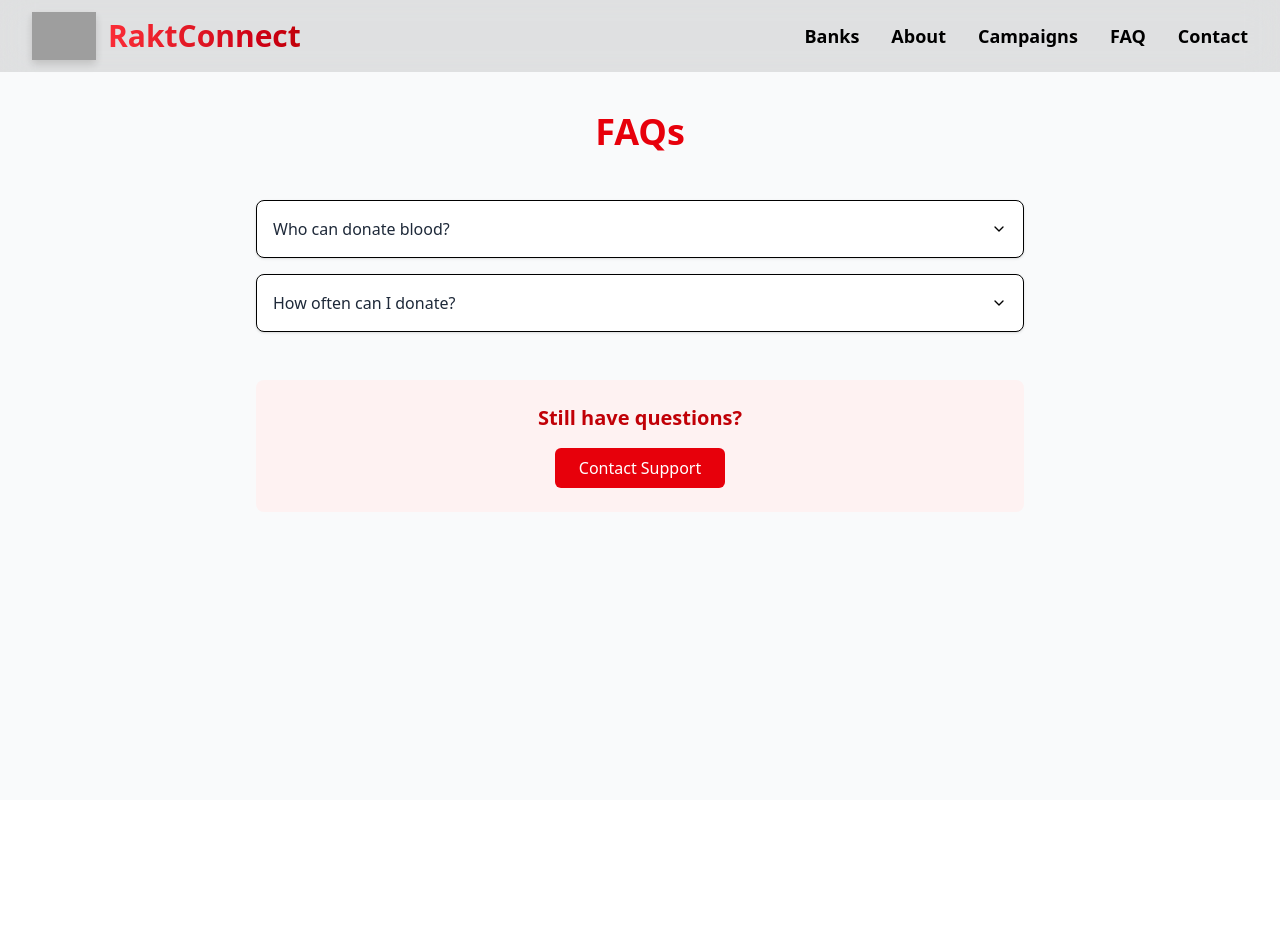
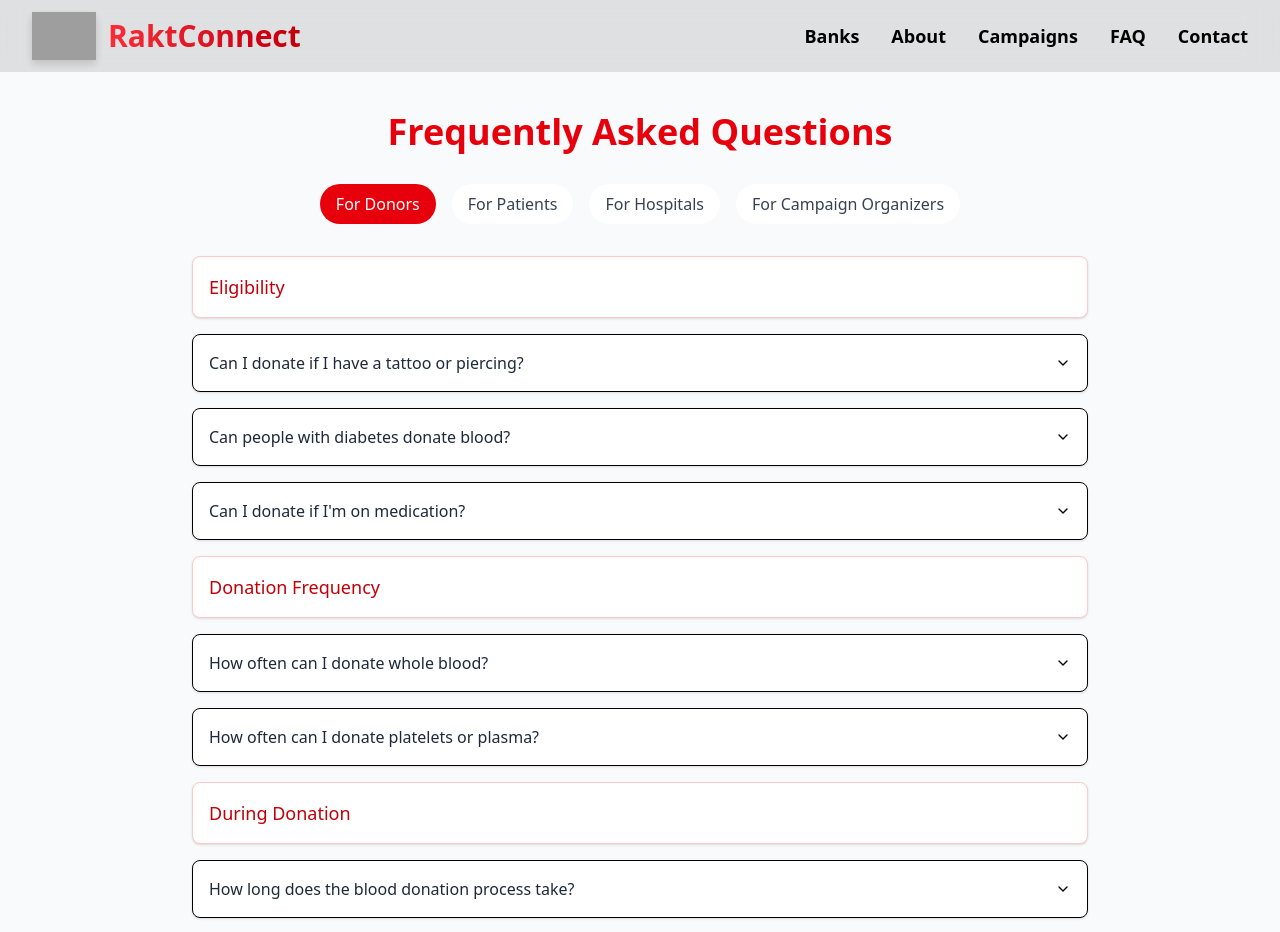
Before and after one commit to adityas1309/RaktConnect, a React (Vite) app in the folder client/: page /faq in a window 1280 px wide. Shown: the top 932 px of the page. Before the commit the page ends 800 px from the top, so only its background shows below. Built offline with nearby package versions, Linux system fonts and the light colour scheme; grey boxes are pictures that could not be loaded.

Commit message:
FIX #6: updated FAQ content with categorywise FAQ

```diff
--- a/client/src/components/Landing/FAQ.jsx
+++ b/client/src/components/Landing/FAQ.jsx
@@ -3,33 +3,163 @@ import { FiChevronDown, FiChevronUp } from 'react-icons/fi';
 
 const FAQ = () => {
   const [activeIndex, setActiveIndex] = useState(null);
-  const faqs = [
-    {
-      question: "Who can donate blood?",
-      answer: "Generally healthy adults between 18-65 years, weighing at least 50kg"
+  const [activeCategory, setActiveCategory] = useState('donors');
+
+  const faqCategories = {
+    donors: {
+      title: "For Donors",
+      faqs: [
+        {
+          question: " Eligibility",
+          answer: "",
+          isCategory: true
+        },
+        {
+          question: "Can I donate if I have a tattoo or piercing?",
+          answer: "Yes, you can donate if the tattoo or piercing was done using sterile needles and has healed fully, typically after 6 months."
+        },
+        {
+          question: "Can people with diabetes donate blood?",
+          answer: "Yes, if your diabetes is well controlled and you are otherwise healthy."
+        },
+        {
+          question: "Can I donate if I'm on medication?",
+          answer: "It depends on the medication. Consult with the donation center for a complete list of restricted drugs."
+        },
+        {
+          question: " Donation Frequency",
+          answer: "",
+          isCategory: true
+        },
+        {
+          question: "How often can I donate whole blood?",
+          answer: "Every 56 days (8 weeks)."
+        },
+        {
+          question: "How often can I donate platelets or plasma?",
+          answer: "Platelets: Every 7 days, up to 24 times a year.\nPlasma: Every 28 days."
+        },
+        {
+          question: " During Donation",
+          answer: "",
+          isCategory: true
+        },
+        {
+          question: "How long does the blood donation process take?",
+          answer: "The entire process takes about 30 to 45 minutes, with the actual donation taking 8–10 minutes."
+        },
+        {
+          question: "Is blood donation painful?",
+          answer: "Only a slight pinch is felt when the needle is inserted — most donors report minimal discomfort."
+        },
+        {
+          question: " After Donation",
+          answer: "",
+          isCategory: true
+        },
+        {
+          question: "What should I do after donating blood?",
+          answer: "Rest for a few minutes, drink fluids, and avoid heavy physical activity for the rest of the day."
+        },
+        {
+          question: "Can I drive after donating blood?",
+          answer: "Yes, but rest for 10–15 minutes post-donation before doing so."
+        }
+      ]
     },
-    {
-      question: "How often can I donate?",
-      answer: "Every 56 days for whole blood donations"
+    patients: {
+      title: "For Patients",
+      faqs: [
+        {
+          question: "How can I request blood?",
+          answer: "You can request blood through your hospital or directly on our platform by creating a blood request"
+        },
+        {
+          question: "What information do I need to provide?",
+          answer: "You'll need to provide your blood type, required units, hospital details, and contact information"
+        },
+        {
+          question: "How long does it take to find a donor?",
+          answer: "Response time varies, but our system prioritizes urgent cases and typically finds matches within 24-48 hours"
+        }
+      ]
+    },
+    hospitals: {
+      title: "For Hospitals",
+      faqs: [
+        {
+          question: "How can my hospital register?",
+          answer: "Hospitals can register through our platform by providing necessary documentation and verification"
+        },
+        {
+          question: "What verification is required?",
+          answer: "We require hospital registration certificates, blood bank licenses, and other relevant medical certifications"
+        },
+        {
+          question: "How do we manage blood inventory?",
+          answer: "Our platform provides real-time inventory management tools and automated alerts for low stock"
+        }
+      ]
+    },
+    organizers: {
+      title: "For Campaign Organizers",
+      faqs: [
+        {
+          question: "How do I organize a blood drive?",
+          answer: "Register as an organizer, set up your campaign details, and use our tools to manage donors and logistics"
+        },
+        {
+          question: "What support do you provide?",
+          answer: "We provide promotional materials, donor management tools, and technical support for your campaign"
+        },
+        {
+          question: "Can I track campaign progress?",
+          answer: "Yes, our platform provides real-time analytics and tracking tools for your blood drive"
+        }
+      ]
     }
-  ];
+  };
 
   return (
     <div className="min-h-screen bg-gray-50 py-16 px-4 sm:px-6 lg:px-8">
-      <div className="max-w-3xl mx-auto">
-        <h1 className="text-4xl font-bold text-red-600 mb-12 text-center mt-12">FAQs</h1>
+      <div className="max-w-4xl mx-auto">
+        <h1 className="text-4xl font-bold text-red-600 mb-8 text-center mt-12">Frequently Asked Questions</h1>
 
+        {/* Category Navigation */}
+        <div className="flex flex-wrap justify-center gap-4 mb-8">
+          {Object.keys(faqCategories).map((category) => (
+            <button
+              key={category}
+              onClick={() => setActiveCategory(category)}
+              className={`px-4 py-2 rounded-full transition-colors ${
+                activeCategory === category
+                  ? 'bg-red-600 text-white'
+                  : 'bg-white text-gray-700 hover:bg-red-50'
+              }`}
+            >
+              {faqCategories[category].title}
+            </button>
+          ))}
+        </div>
+
+        {/* FAQ Items */}
         <div className="space-y-4">
-          {faqs.map((faq, index) => (
-            <div key={index} className="border rounded-lg bg-white shadow-sm">
+          {faqCategories[activeCategory].faqs.map((faq, index) => (
+            <div key={index} className={`border rounded-lg bg-white shadow-sm ${
+              faq.isCategory ? 'bg-red-50 border-red-200' : ''
+            }`}>
               <button
-                className="w-full p-4 text-left flex justify-between items-center"
-                onClick={() => setActiveIndex(activeIndex === index ? null : index)}
+                className={`w-full p-4 text-left flex justify-between items-center ${
+                  faq.isCategory ? 'cursor-default' : ''
+                }`}
+                onClick={() => !faq.isCategory && setActiveIndex(activeIndex === index ? null : index)}
               >
-                <span className="font-medium text-gray-800">{faq.question}</span>
-                {activeIndex === index ? <FiChevronUp /> : <FiChevronDown />}
+                <span className={`font-medium ${faq.isCategory ? 'text-red-700 text-lg' : 'text-gray-800'}`}>
+                  {faq.question}
+                </span>
+                {!faq.isCategory && (activeIndex === index ? <FiChevronUp /> : <FiChevronDown />)}
               </button>
-              {activeIndex === index && (
+              {!faq.isCategory && activeIndex === index && (
                 <div className="p-4 pt-0 text-gray-600 border-t">
                   {faq.answer}
                 </div>
```
